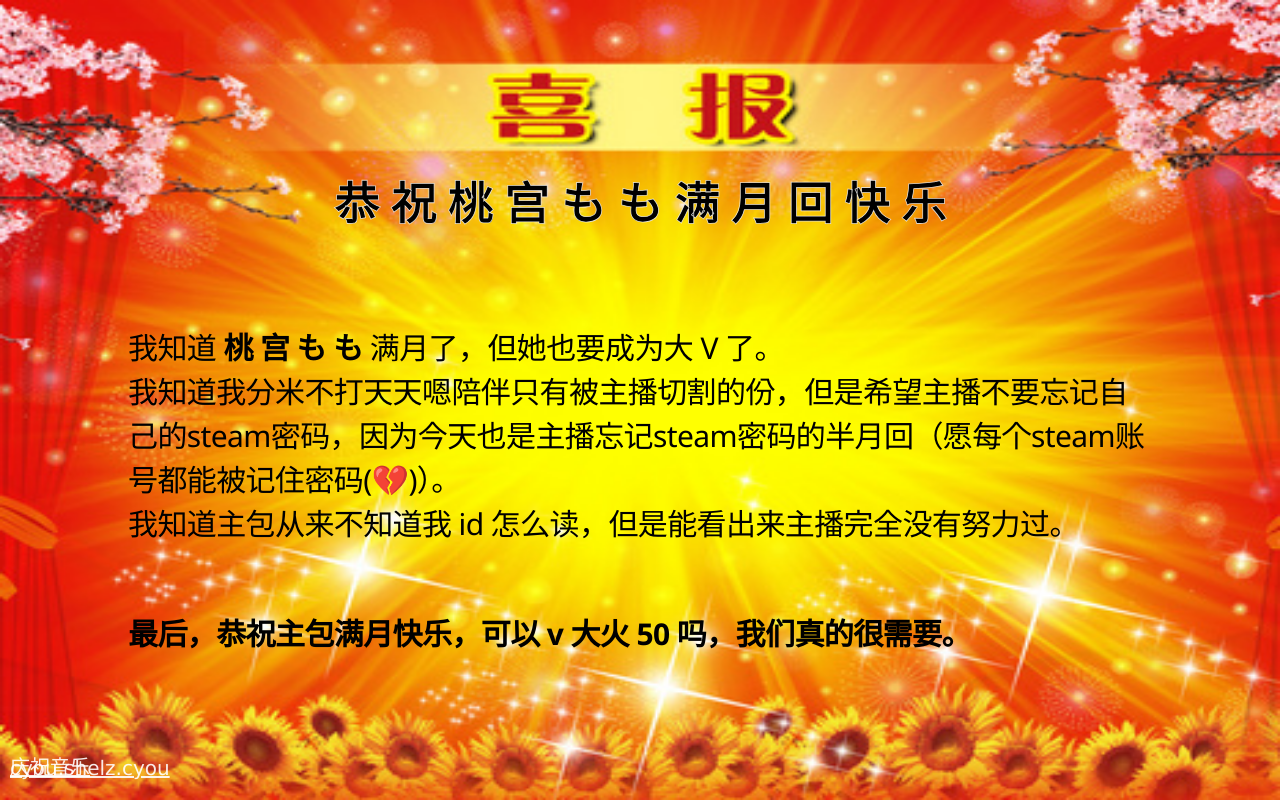
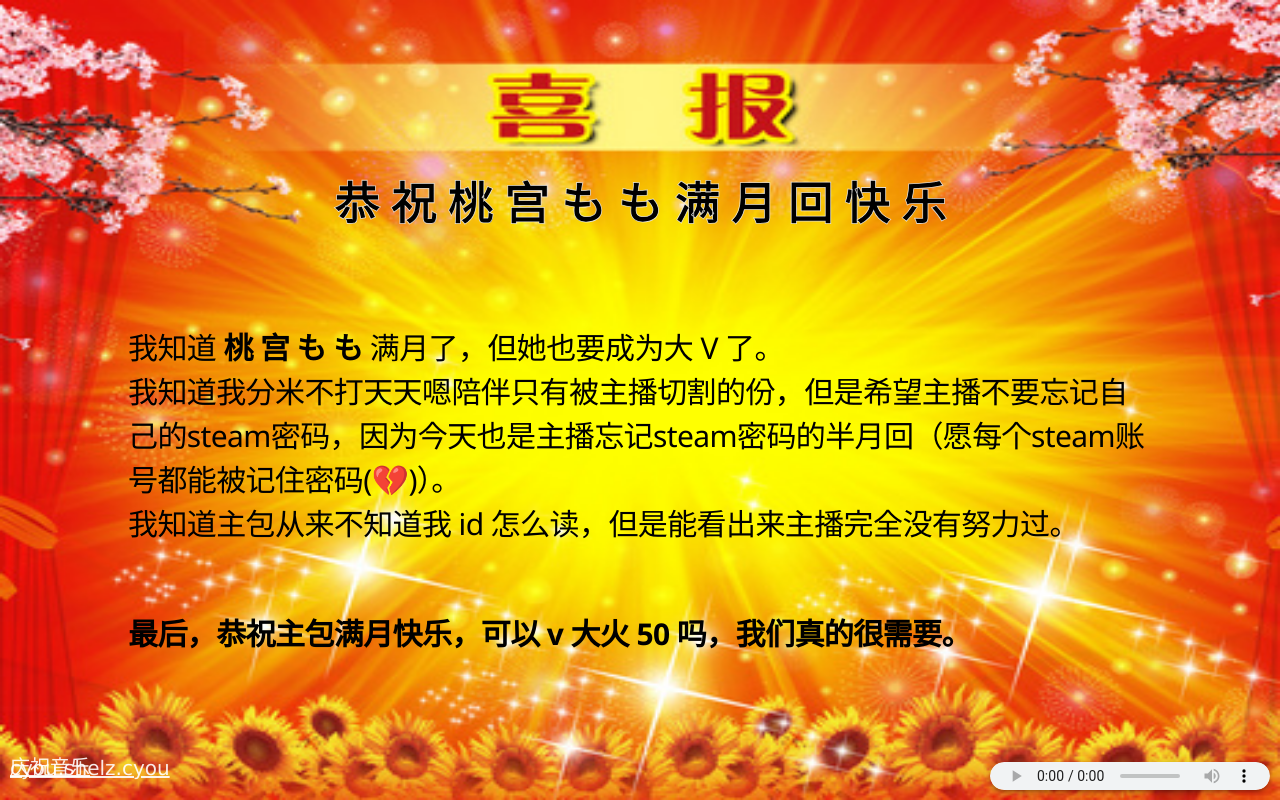
Before and after one commit to sccccchallz/momo, a plain HTML site: page index.html in a window 1280 px wide. Drawn offline with Linux system fonts and the light colour scheme.

Commit message:
Update index.html

```diff
--- a/index.html
+++ b/index.html
@@ -23,5 +23,6 @@
   </main>
   <a href="#">cyou.shelz.cyou</a>
   <a href="music.html">庆祝音乐</a>
+  <audio src="background_music.mp3" loop="loop" controls="controls" autoplay="autoplay"></audio>
 </body>
 </html>
```
